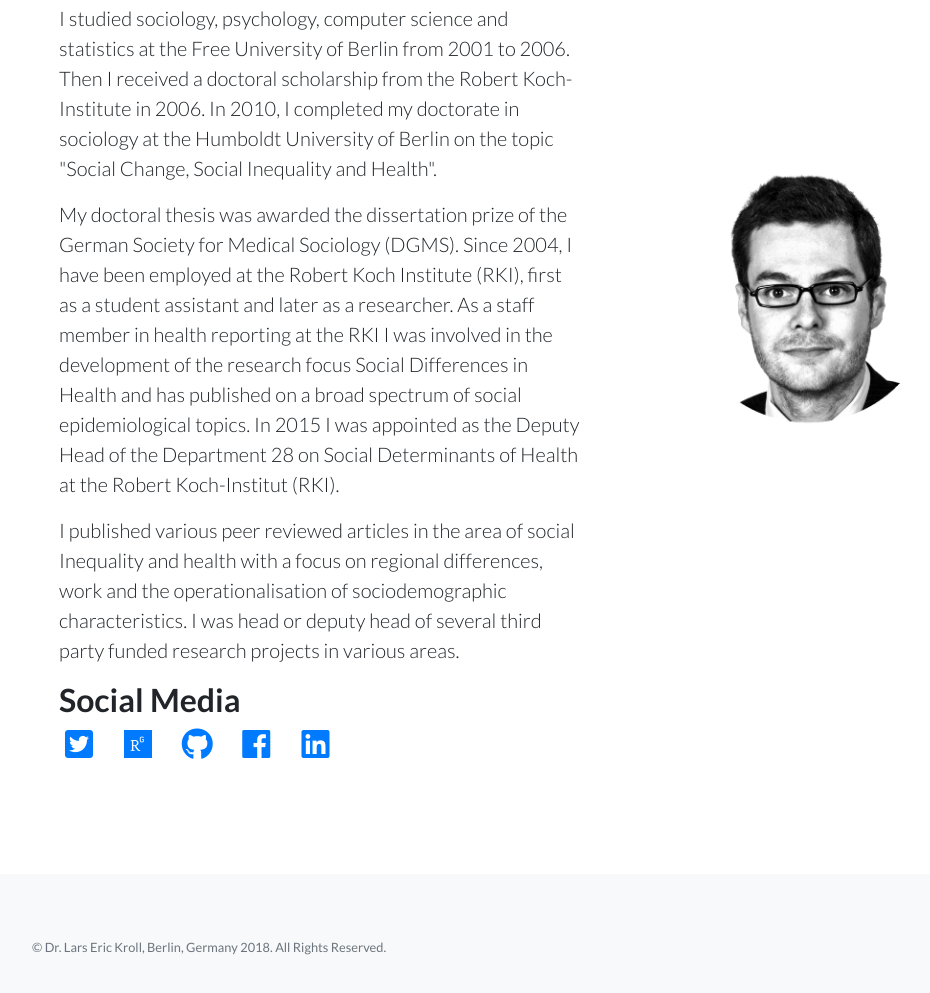
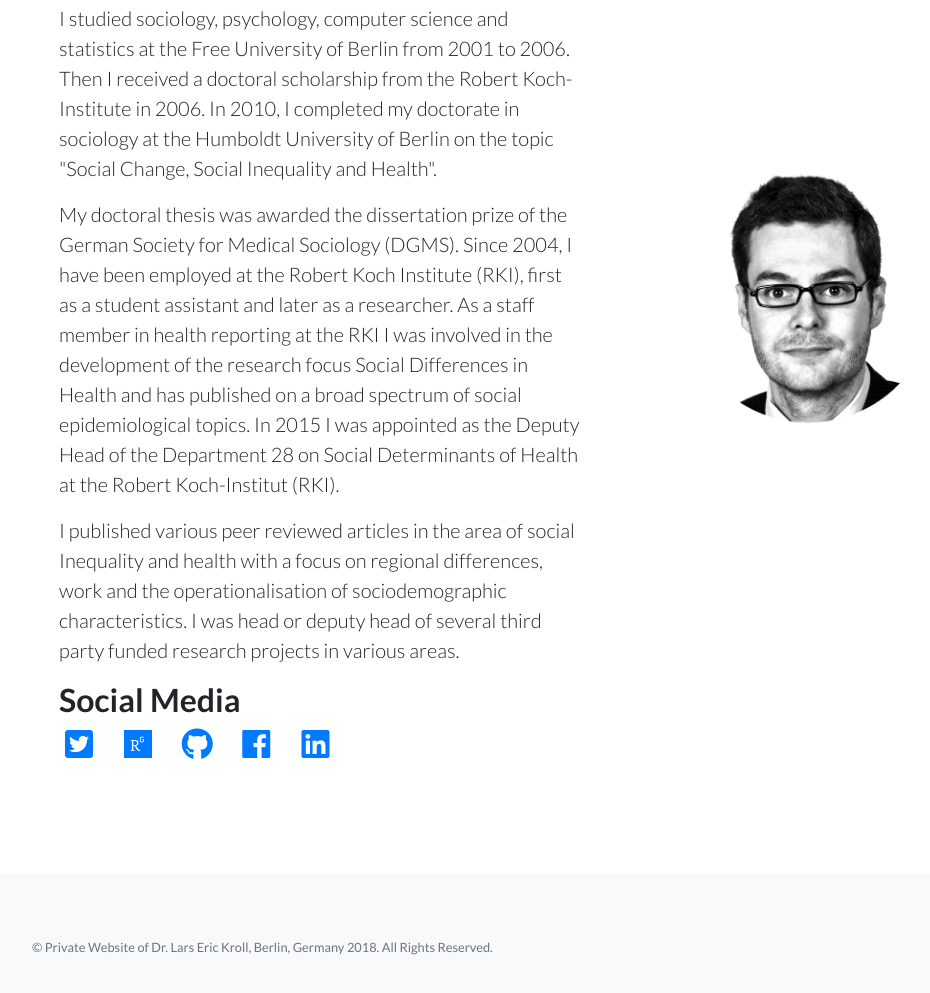
Before and after one commit to lekroll/lekroll.github.io, a website: page index.html in a window 1280 px wide. Shown: the part 603-1596 px from the top of the page, without its empty margins (53-983 px from the left). Drawn offline with Linux system fonts and the light colour scheme.

Commit message:
Update index.html

```diff
--- a/index.html
+++ b/index.html
@@ -106,7 +106,7 @@
       <div class="container">
         <div class="row">
           <div class="col-lg-6 h-100 text-center text-lg-left my-auto">
-            <p class="text-muted small mb-4 mb-lg-0">&copy; Dr. Lars Eric Kroll, Berlin, Germany 2018. All Rights Reserved.</p>
+            <p class="text-muted small mb-4 mb-lg-0">&copy; Private Website of Dr. Lars Eric Kroll, Berlin, Germany 2018. All Rights Reserved.</p>
           </div>
         </div>
       </div>
```
